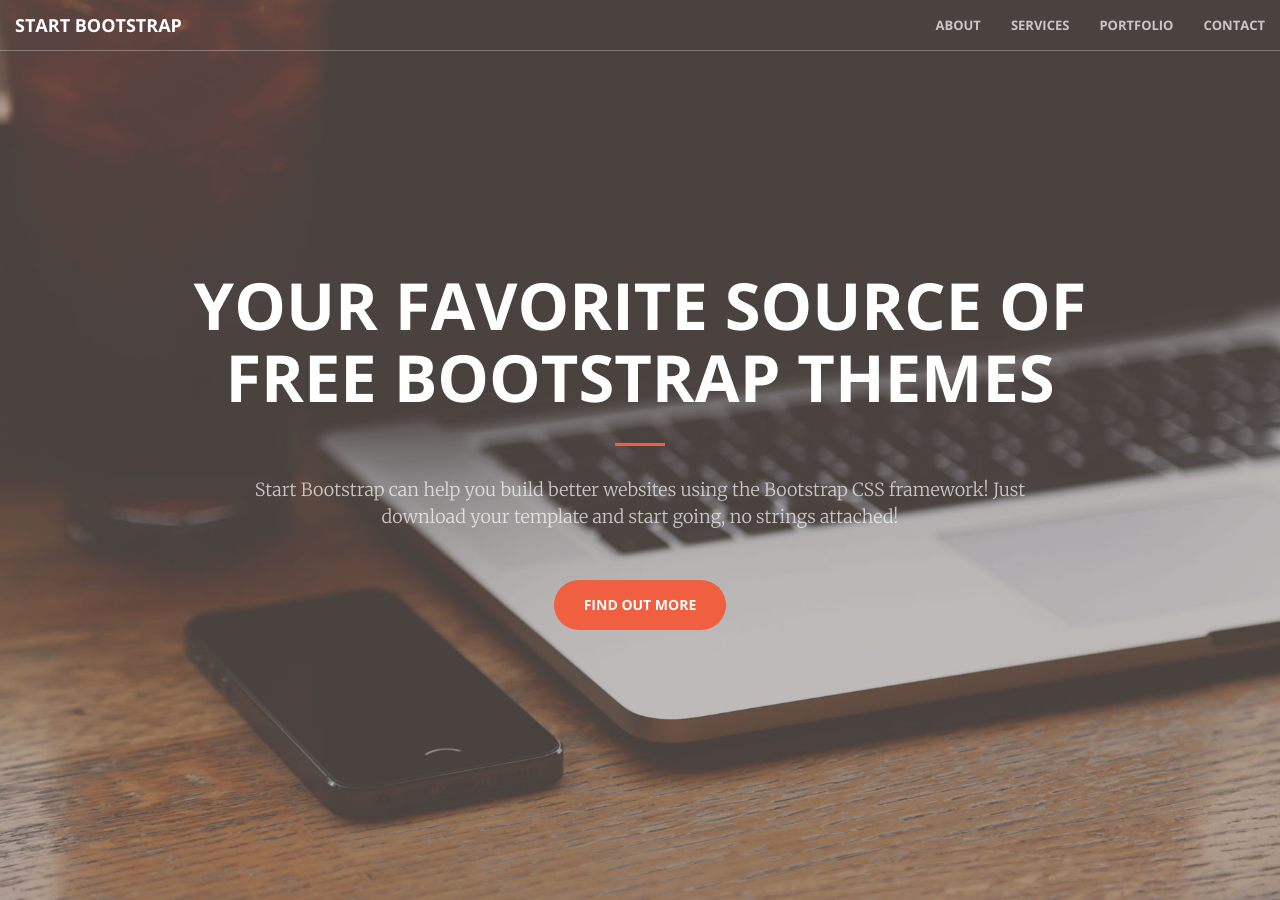
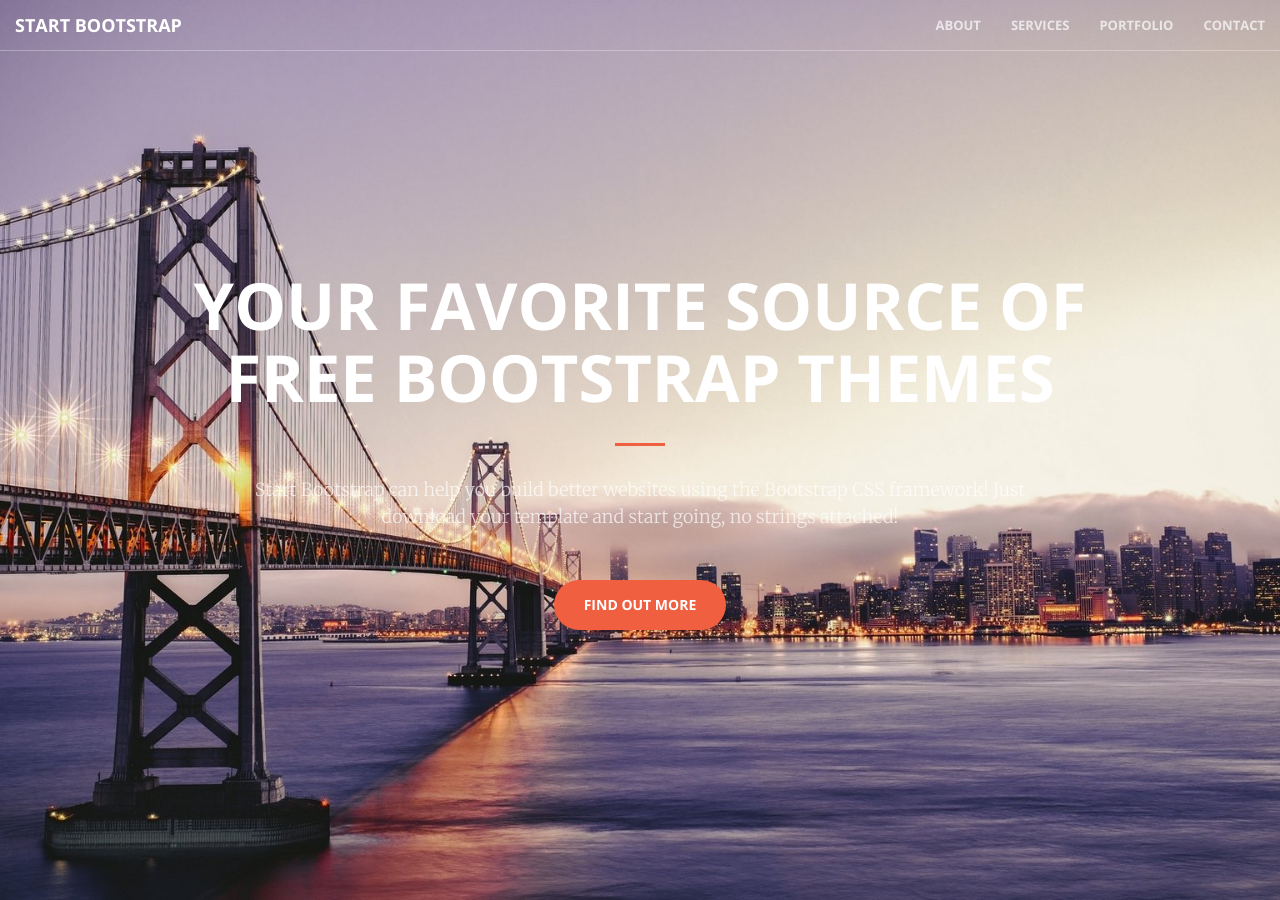
Before and after one commit to kevinchang96/kevinchang96.github.io, a Jekyll site: the page built from index.markdown, in a window 1280 px wide and 900 px high. Built offline with Jekyll 4.4.1, drawn with Linux system fonts in a browser that asks for light colours.

Commit message:
change header picture

```diff
--- a/_sass/_base.scss
+++ b/_sass/_base.scss
@@ -155,7 +155,7 @@ header {
     min-height: auto;
     @include background-cover;
     background-position: center;
-    background-image: url('../img/header.jpg');
+    background-image: url('../img/headerSF.jpg');
     text-align: center;
     color: white;
     .header-content {
```
Also changed, not shown: img/headerSF.jpg (added).
